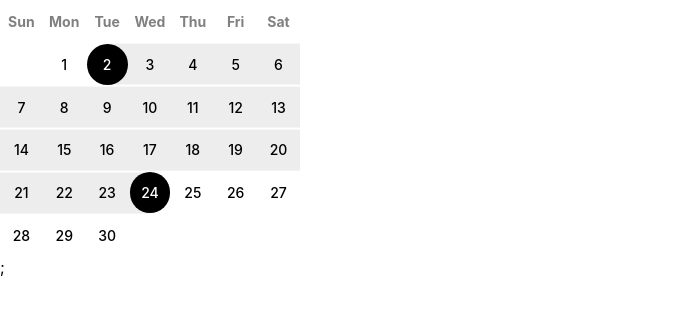
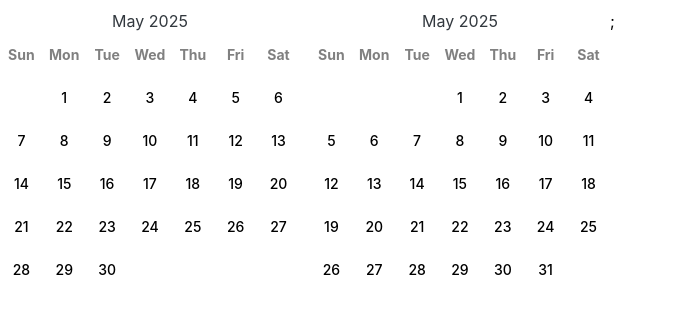
Before and after one commit to azat-dev/Booking, a React (Create React App) app in the folder web-client/: page /accommodation/1 in a window 1280 px wide. Shown: the top 314 px of the page, without its empty margins (0-676 px from the left). Built offline with nearby package versions, Linux system fonts and the light colour scheme.

Commit message:
Add range-picker-calendar

```diff
--- a/web-client/src/presentation/components/date-picker/month-view/MonthView.tsx
+++ b/web-client/src/presentation/components/date-picker/month-view/MonthView.tsx
@@ -9,7 +9,7 @@ import EmptyCell from "./empty-cell/EmptyCell";
 
 const MonthView = ({ vm }: PropsMonthView) => {
     return (
-        <Box sx={{ maxWidth: 300 }}>
+        <Box sx={{ maxWidth: 300, minWidth: 300, width: 300 }}>
             <Grid container columns={7} spacing={0}>
                 {vm.weekDays.map((weekDay) => (
                     <Grid
--- a/web-client/src/presentation/components/date-picker/month-view/MonthViewModel.ts
+++ b/web-client/src/presentation/components/date-picker/month-view/MonthViewModel.ts
@@ -33,14 +33,26 @@ export class CalendarRange {
     public constructor(start: Date, end: Date | undefined) {
         this.start = CalendarRange.toStartOfDay(start);
         this.end = end && CalendarRange.toStartOfDay(end);
+
+        if (this.end) {
+            if (dayjs(this.end).isBefore(this.start)) {
+                const tmp = this.start;
+                this.start = this.end;
+                this.end = tmp;
+            }
+        }
     }
 
     public contains = (date: Date): boolean => {
+        if (!this.end) {
+            return this.isStart(date);
+        }
+
         if (dayjs(date).isBefore(this.start, "day")) {
             return false;
         }
 
-        if (this.end && dayjs(date).isAfter(this.end, "day")) {
+        if (dayjs(date).isAfter(this.end, "day")) {
             return false;
         }
 
@@ -68,7 +80,9 @@ class MonthViewModel {
 
     public constructor(
         private monthPosition: MonthPosition,
-        initialSelectedRange: CalendarRange | undefined
+        initialSelectedRange: CalendarRange | undefined,
+        private onClickDate: (day: Date) => void,
+        private isDisabled: (day: Date) => boolean
     ) {
         this.selectedRange = initialSelectedRange;
         this.emptyCells = this.generateEmptyCells(
@@ -76,7 +90,9 @@ class MonthViewModel {
         );
         this.days = MonthViewModel.generateDaysForMonth(
             monthPosition,
-            initialSelectedRange
+            initialSelectedRange,
+            onClickDate,
+            isDisabled
         );
         this.weekDays = this.generateWeekDays();
     }
@@ -97,9 +113,34 @@ class MonthViewModel {
         return emptyCells;
     };
 
+    private static getSelectionState = (
+        selectionRange: CalendarRange | undefined,
+        day: Date
+    ) => {
+        let selectionState = SelectionState.None;
+
+        if (
+            selectionRange &&
+            !selectionRange.end &&
+            selectionRange.isStart(day)
+        ) {
+            selectionState = SelectionState.Single;
+        } else if (selectionRange?.isStart(day)) {
+            selectionState = SelectionState.Start;
+        } else if (selectionRange?.isEnd(day)) {
+            selectionState = SelectionState.End;
+        } else if (selectionRange?.contains(day)) {
+            selectionState = SelectionState.Middle;
+        }
+
+        return selectionState;
+    };
+
     private static generateDaysForMonth = (
         position: MonthPosition,
-        selectionRange: CalendarRange | undefined
+        selectionRange: CalendarRange | undefined,
+        onClickDay: (day: Date) => void,
+        isDisabled: (day: Date) => boolean
     ): DayCellViewModel[] => {
         const days: DayCellViewModel[] = [];
         const firstDay = `${position.year}-${position.month}-01`;
@@ -116,25 +157,16 @@ class MonthViewModel {
                 0
             );
 
-            let selectionState = SelectionState.None;
-
-            if (selectionRange?.isStart(day)) {
-                selectionState = SelectionState.Start;
-            } else if (selectionRange?.isEnd(day)) {
-                selectionState = SelectionState.End;
-            } else if (selectionRange?.contains(day)) {
-                selectionState = SelectionState.Middle;
-            }
+            const selectionState = this.getSelectionState(selectionRange, day);
 
             days.push(
                 new DayCellViewModel(
                     i.toString(),
                     i.toString(),
+                    day,
                     selectionState,
-                    false,
-                    () => {
-                        console.log("Day clicked");
-                    }
+                    isDisabled(day),
+                    onClickDay
                 )
             );
         }
@@ -147,6 +179,23 @@ class MonthViewModel {
             (value) => new WeekDayCellViewModel(value, value)
         );
     };
+
+    public updateSelection = (newRange: CalendarRange | undefined) => {
+        this.days.forEach((day) => {
+            const selectionState = MonthViewModel.getSelectionState(
+                newRange,
+                day.date
+            );
+
+            day.updateSelectionState(selectionState);
+        });
+    };
+
+    public updateIsDisabled = (isDisabled: (day: Date) => boolean) => {
+        this.days.forEach((day) => {
+            day.updateIsDisabled(isDisabled(day.date));
+        });
+    };
 }
 
 export default MonthViewModel;
--- a/web-client/src/presentation/components/date-picker/month-view/day-cell/DayCell.tsx
+++ b/web-client/src/presentation/components/date-picker/month-view/day-cell/DayCell.tsx
@@ -16,42 +16,6 @@ const DayCell = ({ vm }: PropsDayCell) => {
     let titleColor = "inherit";
     if (selectionState === SelectionState.Single) {
         titleColor = "white";
-    }
-
-    let circleColor = "transparent";
-    let backgroundColor = "background.paper";
-    let showBackground = false;
-    let backgroundStart: any = 0;
-    let backgroundEnd: any = 0;
-    let backgroundWidth = "100%";
-
-    switch (selectionState) {
-        case SelectionState.Single:
-            circleColor = "primary";
-            backgroundColor = "background.level3";
-            showBackground = false;
-            break;
-        case SelectionState.End:
-            backgroundColor = "background.level3";
-            circleColor = "primary";
-            showBackground = true;
-            backgroundStart = 0;
-            backgroundEnd = "unset";
-            backgroundWidth = "50%";
-            break;
-        case SelectionState.Start:
-            backgroundColor = "background.level3";
-            circleColor = "primary";
-            backgroundWidth = "50%";
-            backgroundStart = "unset";
-            showBackground = true;
-            backgroundEnd = 0;
-            break;
-        case SelectionState.Middle:
-            circleColor = "transparent";
-            backgroundColor = "background.level3";
-            showBackground = true;
-            break;
     }
 
     return (
--- a/web-client/src/presentation/components/date-picker/month-view/day-cell/DayCellViewModel.ts
+++ b/web-client/src/presentation/components/date-picker/month-view/day-cell/DayCellViewModel.ts
@@ -16,9 +16,10 @@ class DayCellViewModel {
     public constructor(
         public readonly id: string,
         public readonly title: string,
+        public readonly date: Date,
         initialSelectionState: SelectionState,
         initialIsDisabled: boolean,
-        private onClick: () => void
+        private onClick: (day: Date) => void
     ) {
         this.selectionState = value(initialSelectionState);
         this.isDisabled = value(initialIsDisabled);
@@ -37,7 +38,7 @@ class DayCellViewModel {
             return;
         }
 
-        this.onClick();
+        this.onClick(this.date);
     };
 }
 
--- a/web-client/src/presentation/components/date-picker/month-view/day-cell/style.module.scss
+++ b/web-client/src/presentation/components/date-picker/month-view/day-cell/style.module.scss
@@ -1,4 +1,5 @@
 .dayCell {
+    user-select: none;
     &::before {
         content: "";
         display: none;
@@ -37,6 +38,7 @@
 }
 
 .circle {
+    user-select: none;
     box-sizing: border-box;
     cursor: pointer;
     display: flex;
--- /dev/null
+++ b/web-client/src/presentation/components/date-picker/range-picker-calendar/RangePickerCalendar.tsx
@@ -0,0 +1,27 @@
+import React from "react";
+
+import PropsRangePickerCalendar from "./props";
+import style from "./style.module.scss";
+import MonthView from "../month-view/MonthView";
+import { Typography } from "@mui/joy";
+
+const RangePickerCalendar = ({ vm }: PropsRangePickerCalendar) => {
+    return (
+        <div className={style.rangePickerCalendar}>
+            <div className={style.month}>
+                <div className={style.header}>
+                    <Typography fontSize="h3">May 2025</Typography>
+                </div>
+                <MonthView vm={vm.leftMonth} />
+            </div>
+            <div className={style.month}>
+                <div className={style.header}>
+                    <Typography fontSize="h3">May 2025</Typography>
+                </div>
+                <MonthView vm={vm.rightMonth} />
+            </div>
+        </div>
+    );
+};
+
+export default React.memo(RangePickerCalendar);
--- /dev/null
+++ b/web-client/src/presentation/components/date-picker/range-picker-calendar/RangePickerCalendarViewModel.ts
@@ -0,0 +1,59 @@
+import dayjs from "dayjs";
+import MonthViewModel, {
+    CalendarRange,
+    MonthPosition,
+} from "../month-view/MonthViewModel";
+
+class RangePickerCalendarViewModel {
+    public readonly leftMonth: MonthViewModel;
+    public readonly rightMonth: MonthViewModel;
+
+    private selectionRange: CalendarRange | undefined;
+
+    public constructor() {
+        const leftMonthPosition = new MonthPosition(4, 2024);
+        const rightMonthPosition = new MonthPosition(5, 2024);
+
+        this.leftMonth = new MonthViewModel(
+            leftMonthPosition,
+            this.selectionRange,
+            this.clickDay,
+            this.isDisabledDate
+        );
+        this.rightMonth = new MonthViewModel(
+            rightMonthPosition,
+            this.selectionRange,
+            this.clickDay,
+            this.isDisabledDate
+        );
+    }
+
+    private isDisabledDate = (date: Date) => {
+        return false;
+    };
+
+    private updateRange = () => {
+        this.leftMonth.updateSelection(this.selectionRange);
+        this.rightMonth.updateSelection(this.selectionRange);
+    };
+
+    private clickDay = (day: Date) => {
+        if (!this.selectionRange) {
+            this.selectionRange = new CalendarRange(day, undefined);
+        } else if (!this.selectionRange.end) {
+            const start = this.selectionRange.start;
+
+            if (dayjs(start).isBefore(day)) {
+                this.selectionRange = new CalendarRange(start, day);
+            } else {
+                this.selectionRange = new CalendarRange(day, start);
+            }
+        } else {
+            this.selectionRange = new CalendarRange(day, undefined);
+        }
+
+        this.updateRange();
+    };
+}
+
+export default RangePickerCalendarViewModel;
--- /dev/null
+++ b/web-client/src/presentation/components/date-picker/range-picker-calendar/props.ts
@@ -0,0 +1,7 @@
+import RangePickerCalendarViewModel from "./RangePickerCalendarViewModel";
+
+interface PropsRangePickerCalendar {
+    vm: RangePickerCalendarViewModel;
+}
+
+export default PropsRangePickerCalendar;
--- /dev/null
+++ b/web-client/src/presentation/components/date-picker/range-picker-calendar/style.module.scss
@@ -0,0 +1,23 @@
+.rangePickerCalendar {
+    display: inline-flex;
+    flex-direction: row;
+    align-items: center;
+    justify-content: space-between;
+    height: 300px;
+    gap: 10px;
+}
+
+.month {
+    display: inline-flex;
+    flex-direction: column;
+}
+
+.header {
+    display: flex;
+    align-items: center;
+    justify-content: center;
+}
+
+.headerButtons {
+    position: absolute;
+}
--- a/web-client/src/presentation/pages/page-accommodation-details/PageAccommodationDetails.tsx
+++ b/web-client/src/presentation/pages/page-accommodation-details/PageAccommodationDetails.tsx
@@ -14,13 +14,12 @@ import MonthViewModel, {
     MonthPosition,
 } from "../../components/date-picker/month-view/MonthViewModel";
 import MonthView from "../../components/date-picker/month-view/MonthView";
+import RangePickerCalendar from "../../components/date-picker/range-picker-calendar/RangePickerCalendar";
+import RangePickerCalendarViewModel from "../../components/date-picker/range-picker-calendar/RangePickerCalendarViewModel";
 
 const PageAccommodationDetails = ({ vm }: PropsPageAccommodationDetails) => {
-    const calendar = new MonthViewModel(
-        new MonthPosition(4, 2024),
-        new CalendarRange(new Date(2024, 3, 2), new Date())
-    );
-    return <MonthView vm={calendar} />;
+    const calendar = new RangePickerCalendarViewModel();
+    return <RangePickerCalendar vm={calendar} />;
     return (
         <div className={style.pageAccommodationDetails}>
             <NavigationBar vm={vm.navigationBar} />
```
